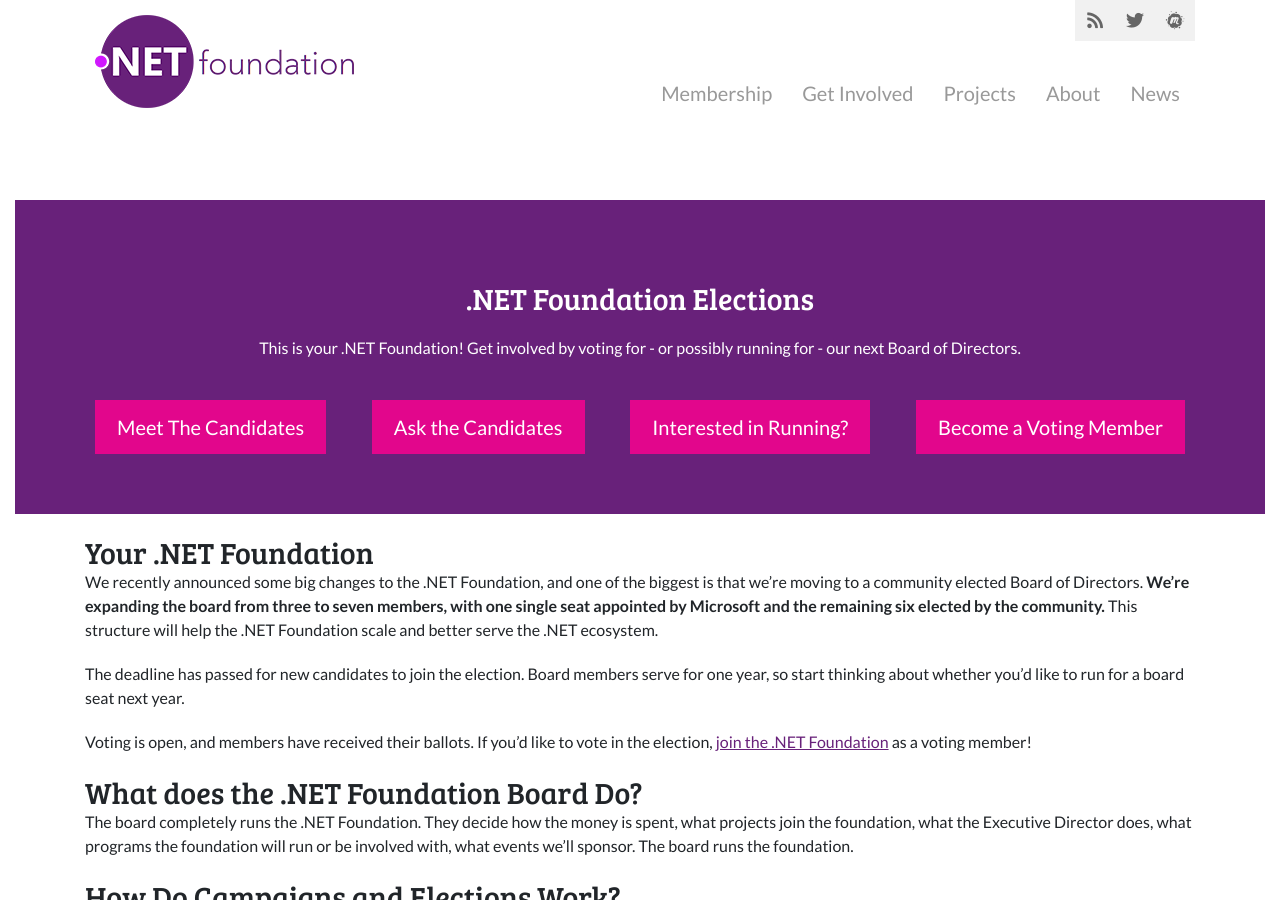
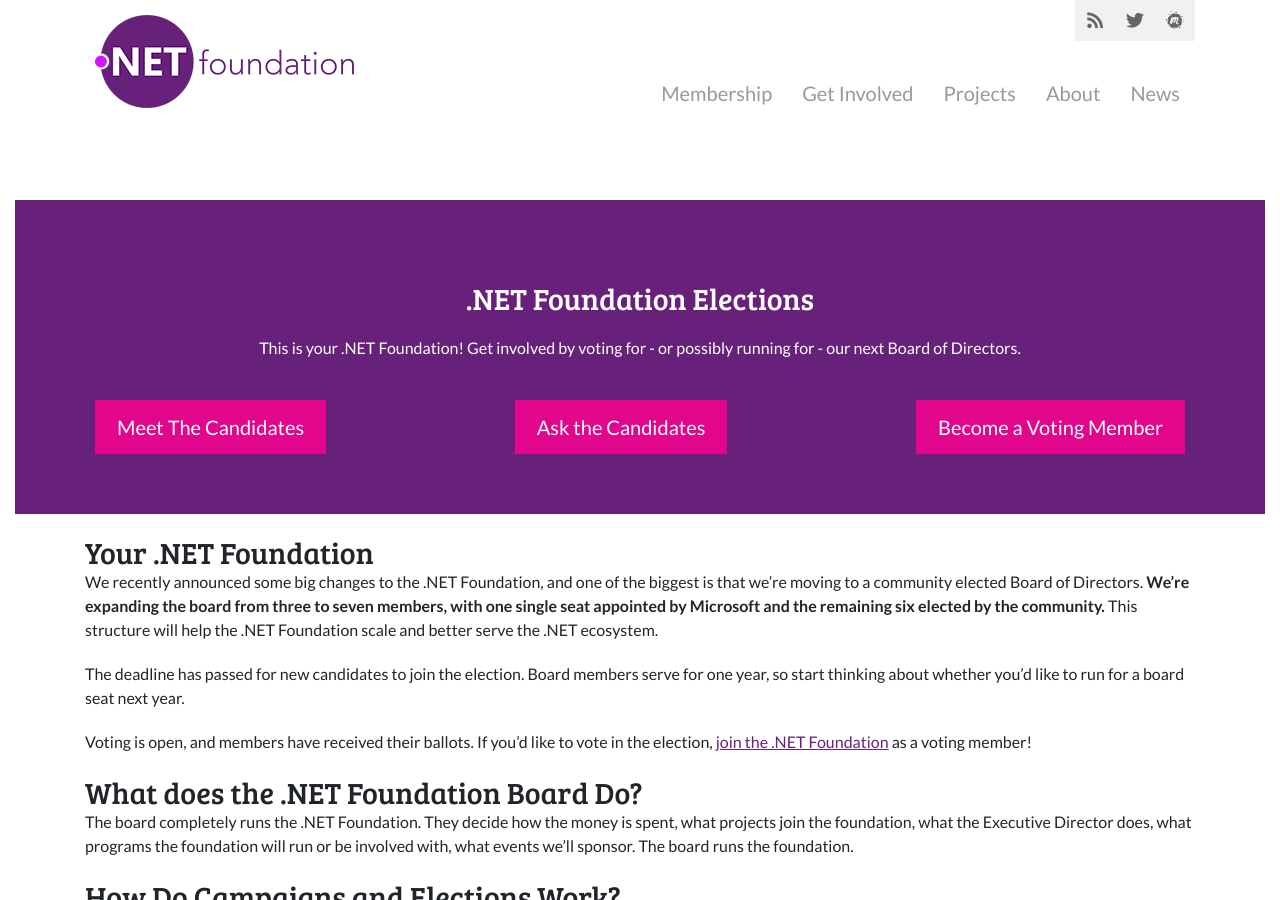
Before and after one commit to dotnet-foundation/election, a Jekyll site: the page built from index.md, in a window 1280 px wide and 900 px high. Built offline with Jekyll 4.4.1, drawn with Linux system fonts in a browser that asks for light colours; nearby versions of some CDN libraries; our own code applies the rules of GitHub Pages for plain Markdown files; comment, search, counter and statistics services are not loaded.

Commit message:
Update banner.html

```diff
--- a/_includes/banner.html
+++ b/_includes/banner.html
@@ -10,7 +10,9 @@
             <div class="mx-auto d-flex justify-content-between site-button_row">
               <a href="candidates" class="site-button site-button--pink">Meet The Candidates</a>
               <a href="questions" class="site-button site-button--pink">Ask the Candidates</a>
+              {% if site.campaign_open == true %}
               <a href="campaign" class="site-button site-button--pink">Interested in Running?</a>
+              {% endif %}
               <a href="https://dotnetfoundation.org/become-a-member" class="site-button site-button--pink">Become a Voting Member</a>
             </div>
         </div>
```
